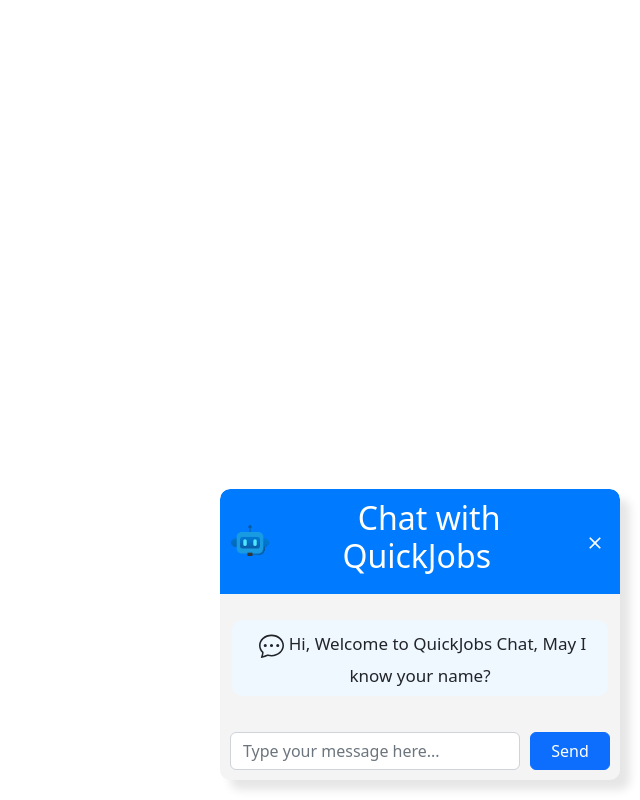
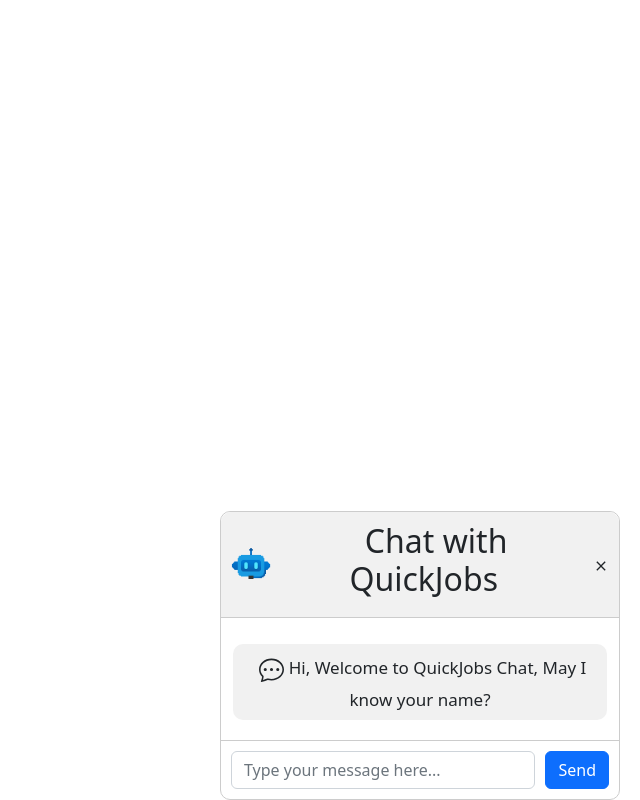
Before and after one commit to NaveeBoy/Chat-bot-Reactjs, a React (Create React App) app: page / in a window 1280 px wide. Both pictures are taken after a click on the element 1220 px from the left and 740 px from the top of the page. Shown: the whole page, without its empty margins (640-1280 px from the left). Built offline with nearby package versions, Linux system fonts and the light colour scheme.

Commit message:
chat bot css update

```diff
--- a/src/components/Chatbot.css
+++ b/src/components/Chatbot.css
@@ -1,64 +1,93 @@
-.chat-bubble {
-    position: fixed;
-    bottom: 20px;
-    right: 20px;
-    cursor: pointer;
-    z-index: 999;
-  }
-
 .chat-container {
   position: fixed;
-    bottom: 20px;
+  bottom: 0;
   right: 20px;
   width: 400px;
-    background-color: #f4f4f4;
+  max-height: 400px;
+  border: 1px solid #ccc;
   border-radius: 10px;
-    box-shadow: 10px 10px 10px rgba(0, 0, 0, 0.1);
-    overflow: hidden;
-    z-index: 999;
+  background-color: white;
+  display: flex;
+  flex-direction: column;
 }
 
 .chat-header {
-    padding: 10px;
   display: flex;
   align-items: center;
-    background-color: #007bff;
-    color: #ffffff;
+  padding: 10px;
+  border-bottom: 1px solid #ccc;
+  background-color: #f1f1f1;
   border-top-left-radius: 10px;
   border-top-right-radius: 10px;
 }
 
 .chat-messages {
-    max-height: 200px;
+  flex-grow: 1;
   overflow-y: auto;
   padding: 10px;
 }
 
 .chat-input {
   display: flex;
-    align-items: center;
   padding: 10px;
+  border-top: 1px solid #ccc;
 }
 
-  .chat-input input {
-    flex: 1;
+.form-control {
+  flex-grow: 1;
   margin-right: 10px;
 }
 
-  .chat-input button {
-    min-width: 80px;
+.btn-primary {
+  background-color: #007bff;
+  border-color: #007bff;
+  color: white;
 }
 
-
-
-  .close-btn {
+.chat-bubble {
+  position: fixed;
+  bottom: 20px;
+  right: 20px;
   cursor: pointer;
-    margin-left: auto;
-    padding: 5px;
 }
 
-  .close-btn svg {
-    width: 20px;
-    height: 20px;
-    color: #fff;
+.message-left, .message-right {
+  max-width: 100%;
+  margin-bottom: 10px;
+  padding: 10px;
+  border-radius: 10px;
 }
+
+.message-left {
+  background-color: #f1f1f1;
+  align-self: flex-start;
+}
+
+.message-right {
+  background-color: #007bff;
+  color: white;
+  align-self: flex-end;
+}
+
+.message-icon {
+  margin-left: 5px;
+}
+
+.options {
+  display: flex;
+  flex-direction: column;
+  margin-top: 5px;
+}
+
+.option-button {
+  background-color: #f1f1f1;
+  border: none;
+  border-radius: 5px;
+  padding: 5px;
+  margin-top: 3px;
+  cursor: pointer;
+}
+
+.option-button:hover {
+  background-color: #e1e1e1;
+}
```
Lines whose indentation alone changed are shown as unchanged.
